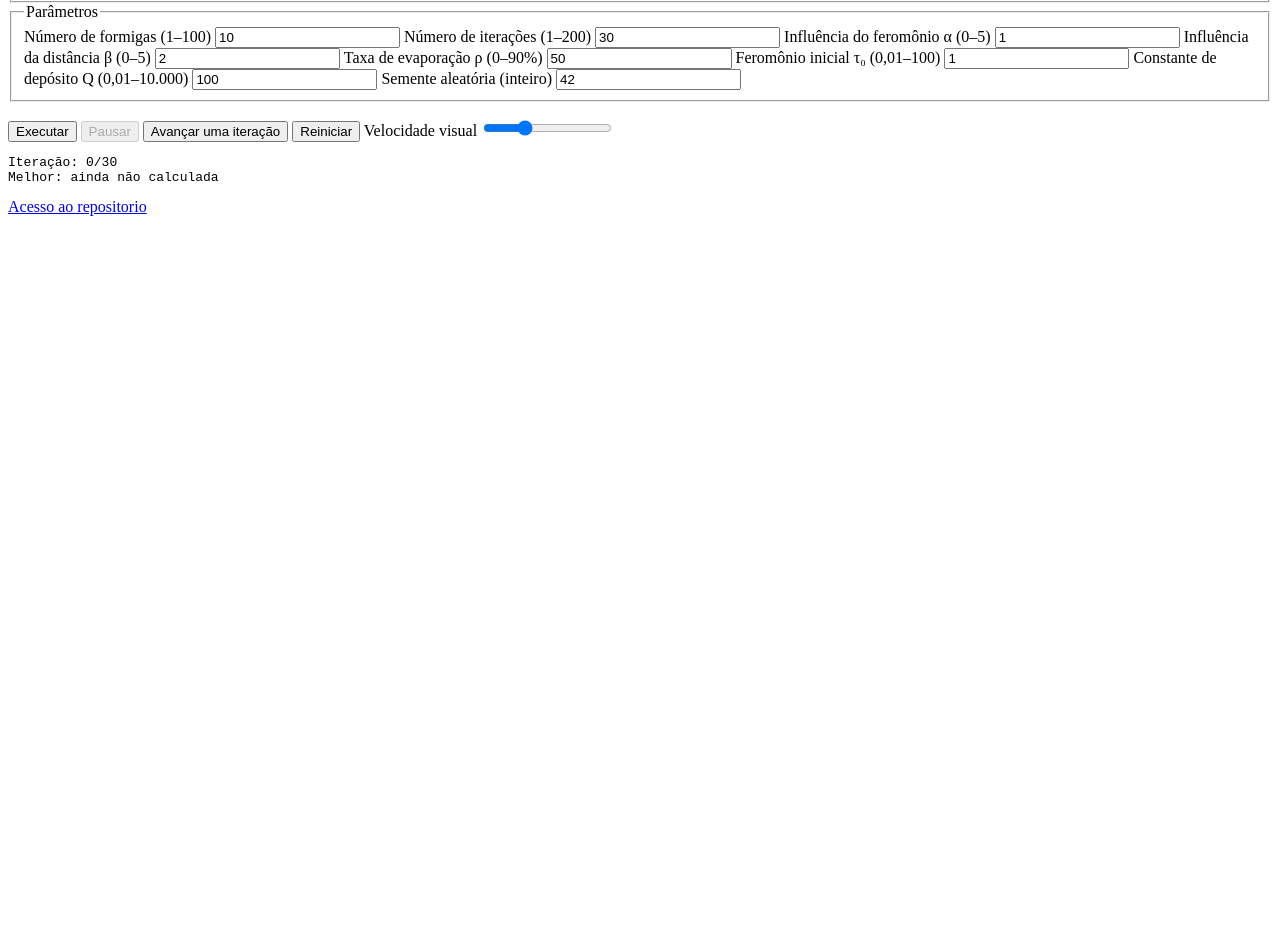
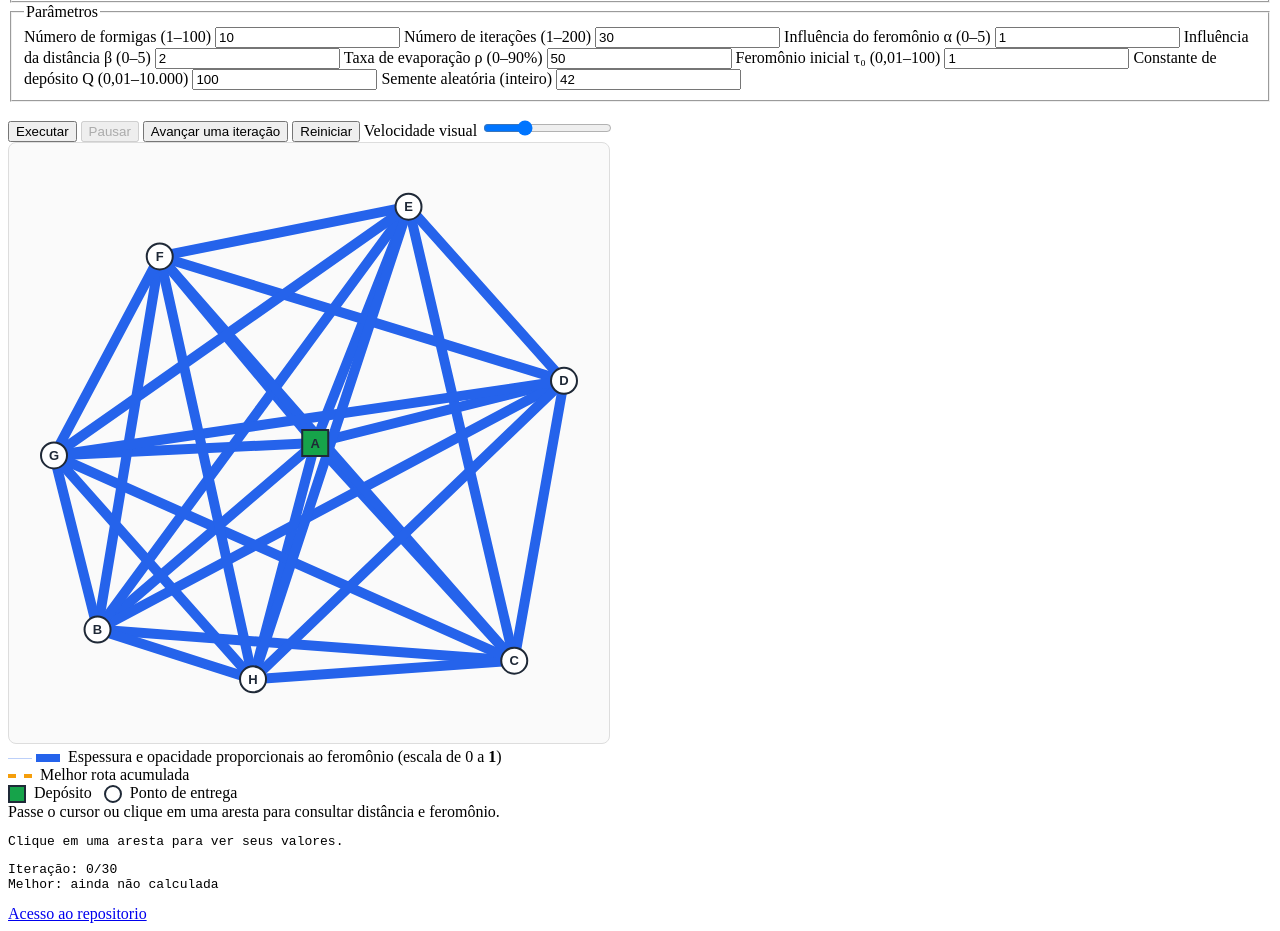
Before and after one commit to YuriGit909/aco-delivery-route, a plain HTML site: page index.html in a window 1280 px wide. Shown: the part 357-1288 px from the top of the page. Before the commit the page ends 800 px from the top, so only its background shows below. Drawn offline with Linux system fonts and the light colour scheme.

Commit message:
feat: adiciona o grafo

```diff
--- /dev/null
+++ b/css/graph.css
@@ -0,0 +1,105 @@
+:root {
+    --cor-fundo-grafo: #fafafa;
+    --cor-aresta: #2563eb;
+    --cor-selecionada: #dc2626;
+    --cor-rota: #f59e0b;
+    --cor-vertice: #ffffff;
+    --cor-deposito: #16a34a;
+    --cor-borda: #1f2937;
+    --cor-texto: #1f2937;
+}
+
+#grafo {
+    width: 100%;
+    max-width: 600px;
+    aspect-ratio: 1;
+    background: var(--cor-fundo-grafo);
+    border: 1px solid #ddd;
+    border-radius: 8px;
+}
+
+.aresta {
+    stroke: var(--cor-aresta);
+    stroke-linecap: round;
+}
+
+.aresta.selecionada {
+    stroke: var(--cor-selecionada);
+}
+
+.aresta-alvo {
+    stroke: transparent;
+    stroke-width: 14;
+    cursor: pointer;
+}
+
+.melhor-rota {
+    stroke: var(--cor-rota);
+    stroke-width: 4;
+    stroke-dasharray: 10 6;
+    pointer-events: none;
+}
+
+.vertice {
+    fill: var(--cor-vertice);
+    stroke: var(--cor-borda);
+    stroke-width: 2;
+}
+
+.vertice.deposito {
+    fill: var(--cor-deposito);
+}
+
+.rotulo {
+    fill: var(--cor-texto);
+    font: bold 13px sans-serif;
+    text-anchor: middle;
+    dominant-baseline: central;
+    pointer-events: none;
+}
+
+.aviso {
+    background: #fef3c7;
+    border-left: 4px solid #f59e0b;
+    padding: 0.5rem;
+    margin-bottom: 0.5rem;
+}
+
+#legenda .amostra {
+    display: inline-block;
+    vertical-align: middle;
+    margin-right: 4px;
+}
+
+.amostra.aresta-fina {
+    width: 24px;
+    height: 1px;
+    background: var(--cor-aresta);
+    opacity: 0.3;
+}
+
+.amostra.aresta-grossa {
+    width: 24px;
+    height: 8px;
+    background: var(--cor-aresta);
+}
+
+.amostra.rota {
+    width: 24px;
+    border-top: 4px dashed var(--cor-rota);
+}
+
+.amostra.deposito {
+    width: 14px;
+    height: 14px;
+    background: var(--cor-deposito);
+    border: 2px solid var(--cor-borda);
+}
+
+.amostra.vertice {
+    width: 14px;
+    height: 14px;
+    background: var(--cor-vertice);
+    border: 2px solid var(--cor-borda);
+    border-radius: 50%;
+}
--- a/index.html
+++ b/index.html
@@ -17,6 +17,7 @@
         <meta name="viewport" content="width=device-width, initial-scale=1">
         <title>Colônia de Formigas – Rota de Entregas</title>
         <link rel="stylesheet" href="css/style.css">
+        <link rel="stylesheet" href="css/graph.css">
     </head>
 
     <body>
@@ -70,7 +71,13 @@
             </section>
 
             <section id="painelResultados">
-                <pre id="status"></pre>
+                <section id="painelResultados">
+                    <div id="avisoEscala" class="aviso" hidden></div>
+                    <svg id="grafo" role="img" aria-label="Grafo das rotas e do feromonio"></svg>
+                    <div id="legenda"></div>
+                    <pre id="painelAresta"></pre>
+                    <pre id="status"></pre>
+                </section>
             </section>
         </main>
         <footer>
--- /dev/null
+++ b/js/graph.js
@@ -0,0 +1,164 @@
+const NS = 'http://www.w3.org/2000/svg';
+const LARGURA = 600, ALTURA = 600, MARGEM = 45;
+const ESP_MIN = 0.5, ESP_MAX = 10;   // espessura das arestas (px)
+const OPAC_MIN = 0.15;
+
+function criar(tag, attrs = {}) {
+    const el = document.createElementNS(NS, tag);
+    for (const [k, v] of Object.entries(attrs)) el.setAttribute(k, v);
+    return el;
+}
+
+// Formatação só para exibição
+export function formatar(v) {
+    if (v !== 0 && Math.abs(v) < 1e-4) return v.toExponential(3);
+    return v.toLocaleString('pt-BR', { maximumFractionDigits: 6 });
+}
+
+function maiorFeromonio(tau) {
+    let m = 0;
+    for (let i = 0; i < tau.length; i++)
+        for (let j = i + 1; j < tau.length; j++) m = Math.max(m, tau[i][j]);
+    return m;
+}
+
+export class VisualizacaoGrafo {
+    constructor({ svg, legenda, painelAresta, avisoEscala }) {
+        Object.assign(this, { svg, legenda, painelAresta, avisoEscala });
+        this.svg.setAttribute('viewBox', `0 0 ${LARGURA} ${ALTURA}`);
+        this.selecionada = null; // [i, j] da aresta clicada
+    }
+    limparSelecao() { this.selecionada = null; }
+
+    criarProjecao(vertices) {
+        const xs = vertices.map(v => v.x), ys = vertices.map(v => v.y);
+        const minX = Math.min(...xs), maxX = Math.max(...xs);
+        const minY = Math.min(...ys), maxY = Math.max(...ys);
+        const span = Math.max(maxX - minX, maxY - minY) || 1;
+        const s = (LARGURA - 2 * MARGEM) / span;
+        const offX = (LARGURA - 2 * MARGEM - (maxX - minX) * s) / 2;
+        const offY = (ALTURA - 2 * MARGEM - (maxY - minY) * s) / 2;
+        return v => ({
+            px: MARGEM + offX + (v.x - minX) * s,
+            py: ALTURA - MARGEM - offY - (v.y - minY) * s,
+        });
+    }
+
+    calcularEscala(sim) {
+        let escala = sim.params.tau0, anterior = escala;
+        for (const reg of sim.historico) {
+            anterior = escala;
+            escala = Math.max(escala, maiorFeromonio(reg.tau));
+        }
+        return { escala, anterior, mudou: sim.historico.length > 0 && escala !== anterior };
+    }
+
+    render(sim) {
+        this.svg.replaceChildren();
+        if (!sim) {
+            this.legenda.textContent = '';
+            this.painelAresta.textContent = 'Sem configuração válida.';
+            this.avisoEscala.hidden = true;
+            return;
+        }
+        const { vertices, deposito } = sim.params;
+        const n = vertices.length;
+        const proj = this.criarProjecao(vertices);
+        const pos = vertices.map(proj);
+        const { escala, anterior, mudou } = this.calcularEscala(sim);
+        const gArestas = criar('g');
+        for (let i = 0; i < n; i++) {
+            for (let j = i + 1; j < n; j++) {
+                const frac = sim.tau[i][j] / escala;
+                const selecionada = this.selecionada?.[0] === i && this.selecionada?.[1] === j;
+                const coords = { x1: pos[i].px, y1: pos[i].py, x2: pos[j].px, y2: pos[j].py };
+                gArestas.appendChild(criar('line', {
+                    ...coords,
+                    class: selecionada ? 'aresta selecionada' : 'aresta',
+                    'stroke-width': ESP_MIN + frac * (ESP_MAX - ESP_MIN),
+                    'stroke-opacity': OPAC_MIN + frac * (1 - OPAC_MIN),
+                }));
+                const alvo = criar('line', { ...coords, class: 'aresta-alvo' });
+                const titulo = criar('title');
+                titulo.textContent = `${vertices[i].id}–${vertices[j].id}\n` +
+                    `distância: ${formatar(sim.d[i][j])}\nferomônio: ${formatar(sim.tau[i][j])}`;
+                alvo.appendChild(titulo);
+                alvo.addEventListener('click', () => {
+                    this.selecionada = [i, j];
+                    this.render(sim);
+                });
+                gArestas.appendChild(alvo);
+            }
+        }
+        this.svg.appendChild(gArestas);
+        if (sim.melhorGlobal) {
+            const gRota = criar('g');
+            const rota = sim.melhorGlobal.rota;
+            for (let k = 0; k < rota.length - 1; k++) {
+                const a = pos[rota[k]], b = pos[rota[k + 1]];
+                gRota.appendChild(criar('line', {
+                    x1: a.px, y1: a.py, x2: b.px, y2: b.py, class: 'melhor-rota',
+                }));
+            }
+            this.svg.appendChild(gRota);
+        }
+        const gVertices = criar('g');
+        vertices.forEach((v, k) => {
+            const { px, py } = pos[k];
+            const forma = k === deposito
+                ? criar('rect', { x: px - 13, y: py - 13, width: 26, height: 26, class: 'vertice deposito' })
+                : criar('circle', { cx: px, cy: py, r: 13, class: 'vertice' });
+            const titulo = criar('title');
+            titulo.textContent = `${v.id}${k === deposito ? ' (depósito)' : ''}: (${formatar(v.x)}; ${formatar(v.y)})`;
+            forma.appendChild(titulo);
+            const rotulo = criar('text', { x: px, y: py, class: 'rotulo' });
+            rotulo.textContent = v.id;
+            gVertices.append(forma, rotulo);
+        });
+        this.svg.appendChild(gVertices);
+        this.avisoEscala.hidden = !mudou;
+        if (mudou) {
+            this.avisoEscala.textContent =
+                `Escala visual ajustada na iteração ${sim.iteracao}: a espessura máxima passou a ` +
+                `representar τ = ${formatar(escala)} (antes ${formatar(anterior)}). ` +
+                `Arestas podem parecer mais finas sem ter perdido feromônio; consulte os valores numéricos.`;
+        }
+        this.renderLegenda(escala);
+        this.renderPainelAresta(sim);
+    }
+
+    renderLegenda(escala) {
+        this.legenda.innerHTML = `
+      <div><span class="amostra aresta-fina"></span><span class="amostra aresta-grossa"></span>
+        Espessura e opacidade proporcionais ao feromônio (escala de 0 a <b class="valor-escala"></b>)</div>
+      <div><span class="amostra rota"></span> Melhor rota acumulada</div>
+      <div><span class="amostra deposito"></span> Depósito &nbsp; <span class="amostra vertice"></span> Ponto de entrega</div>
+      <div>Passe o cursor ou clique em uma aresta para consultar distância e feromônio.</div>`;
+        this.legenda.querySelector('.valor-escala').textContent = formatar(escala);
+    }
+
+    renderPainelAresta(sim) {
+        if (!this.selecionada) {
+            this.painelAresta.textContent = 'Clique em uma aresta para ver seus valores.';
+            return;
+        }
+        const [i, j] = this.selecionada;
+        const { vertices } = sim.params;
+        const linhas = [
+            `Aresta ${vertices[i].id}–${vertices[j].id}`,
+            `Distância (custo fixo): ${formatar(sim.d[i][j])}`,
+            `Feromônio atual: ${formatar(sim.tau[i][j])}`,
+        ];
+        const ultimo = sim.historico.at(-1);
+        if (ultimo) {
+            const e = ultimo.logFeromonio.find(e => e.i === i && e.j === j);
+            linhas.push(
+                `Na iteração ${ultimo.iteracao}: anterior ${formatar(e.anterior)}; ` +
+                `após evaporação ${formatar(e.aposEvaporacao)}; depósito ${formatar(e.deposito)}; ` +
+                `final ${formatar(e.final)}${e.pisoAplicado ? ' (piso de 10⁻¹² aplicado)' : ''}`);
+        } else {
+            linhas.push('Iteração 0: feromônio inicial τ₀, ainda sem atualização.');
+        }
+        this.painelAresta.textContent = linhas.join('\n');
+    }
+}
--- a/js/main.js
+++ b/js/main.js
@@ -1,6 +1,7 @@
 import { Simulacao } from './simulation.js';
 import { Controlador } from './controller.js';
 import { validarEntrada } from './validation.js';
+import { VisualizacaoGrafo } from './graph.js'
 
 const $ = id => document.getElementById(id);
 
@@ -11,6 +12,11 @@ let linhas = [
     { id: 'E', x: '650', y: '880' }, { id: 'F', x: '250', y: '800' },
     { id: 'G', x: '80',  y: '480' }, { id: 'H', x: '400', y: '120' },
 ];
+
+const grafo = new VisualizacaoGrafo({
+    svg: $('grafo'), legenda: $('legenda'),
+    painelAresta: $('painelAresta'), avisoEscala: $('avisoEscala'),
+});
 
 let sim = null, ctrl = null;
 let pendente = false;
@@ -110,6 +116,7 @@ function aplicarConfiguracao() {
         ctrl = new Controlador(sim, atualizarTela);
         ctrl.definirAtraso(Number($('velocidade').value));
         pendente = false;
+        grafo.limparSelecao();
     }
     atualizarTela();
 }
@@ -120,6 +127,7 @@ function atualizarTela() {
     $('btnAvancar').disabled = !pronto || sim.concluida;
     $('btnPausar').disabled = !pronto || !ctrl.rodando;
     $('avisoPendente').hidden = !pendente;
+    grafo.render(sim);
     if (!sim) {
         $('status').textContent = 'Corrija os erros e clique em Reiniciar.';
         return;
```
